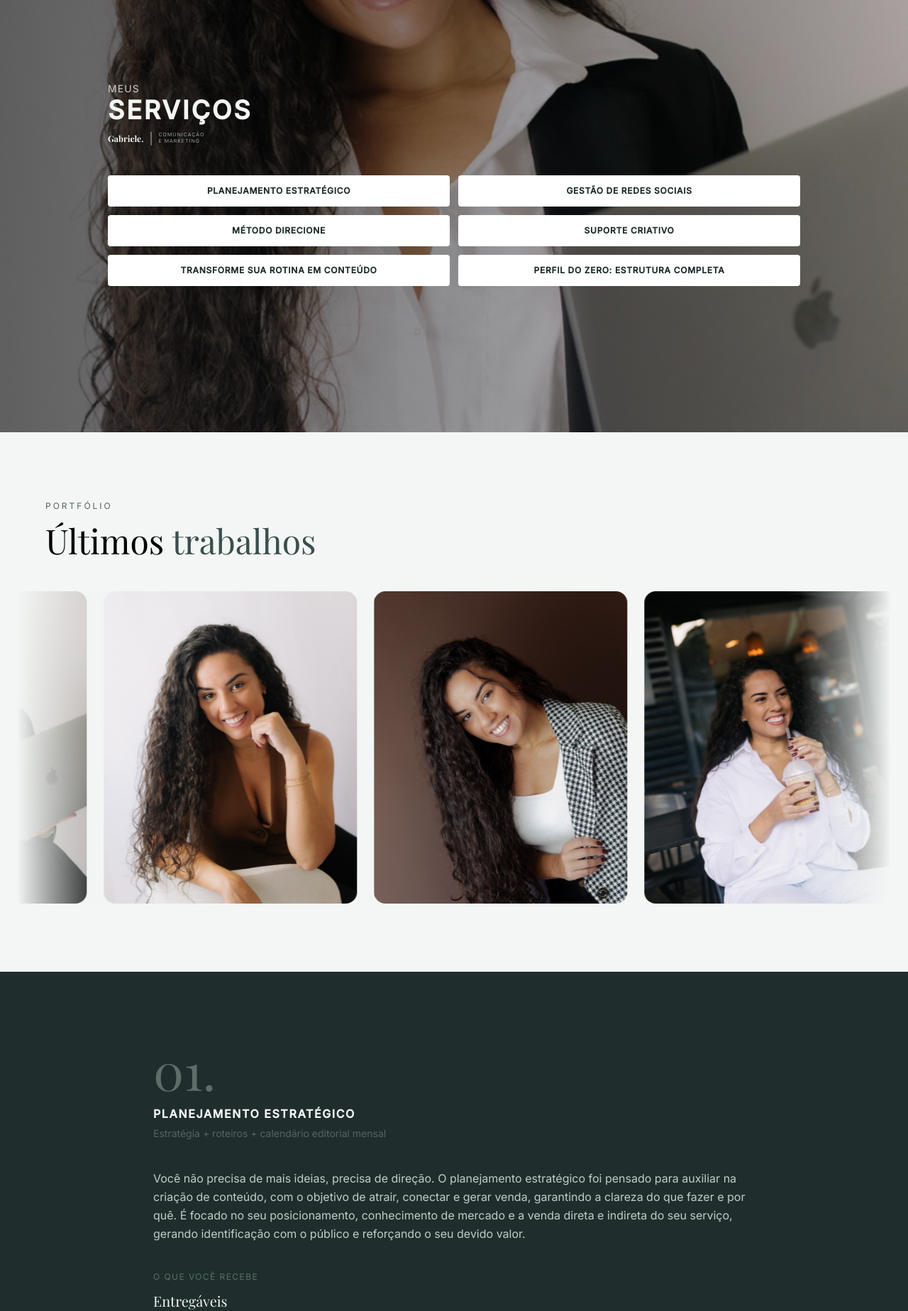
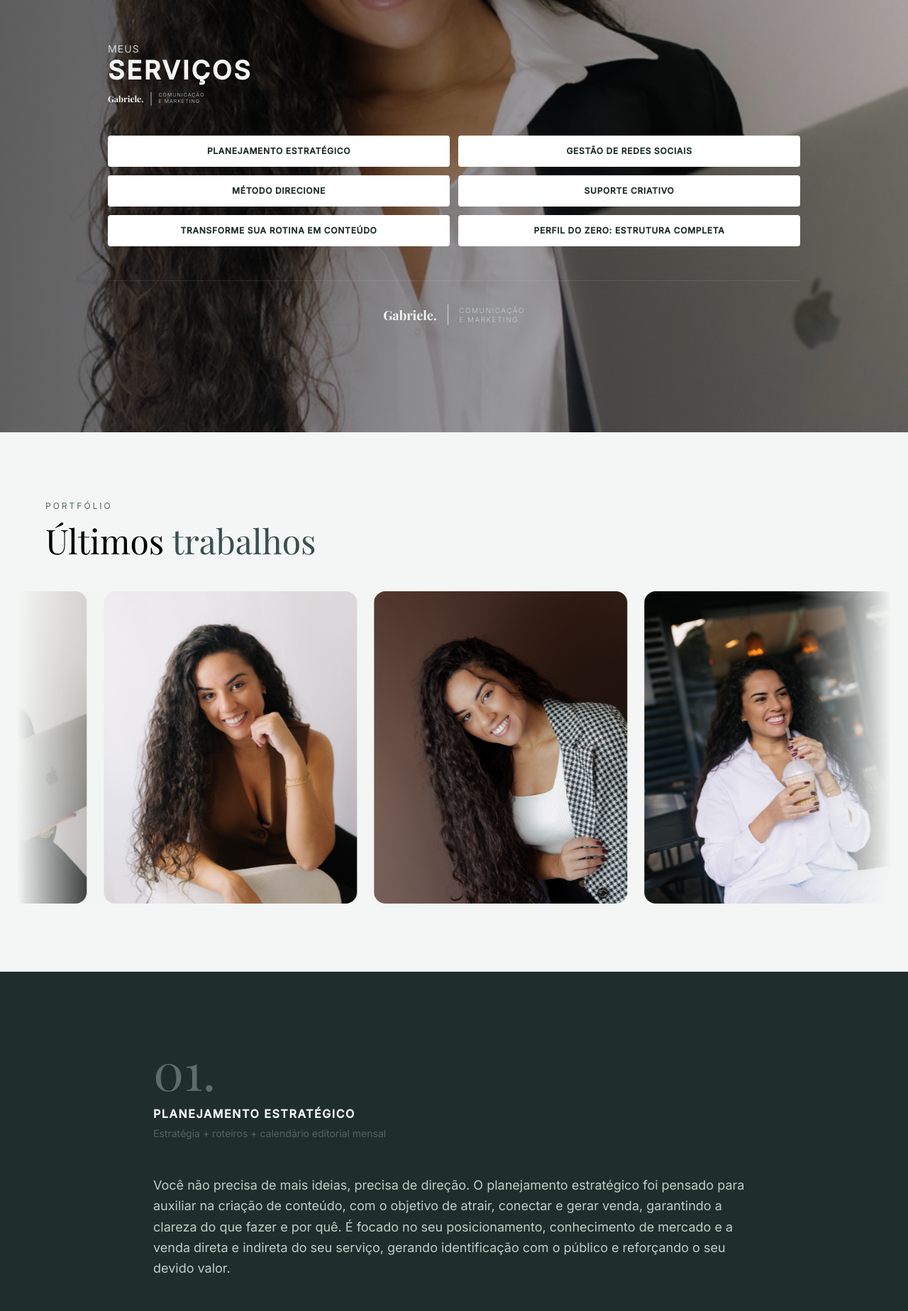
Before and after one commit to LeonardoKlaser/GabayCo, a Next.js app: page / in a window 1280 px wide. Shown: the part 891-2738 px from the top of the page at 71% size. Built offline with nearby package versions, Linux system fonts and the light colour scheme.

Commit message:
feat: improve brand logo and service 01 design
- BrandLogo: add dark variant for light backgrounds, increase sizes
- ServicesGrid: add centered logo at bottom
- ServiceCarousel: use bigger logo with dark variant for cream theme
- ServiceTextFree: redesign with left border accent, bigger titles

```diff
--- a/src/components/BrandLogo.tsx
+++ b/src/components/BrandLogo.tsx
@@ -1,46 +1,61 @@
 interface BrandLogoProps {
   size?: "sm" | "md" | "lg";
+  variant?: "light" | "dark";
 }
 
 const sizes = {
   sm: {
-    name: "text-xs",
-    pipe: "text-base",
-    lines: "text-[7px]",
+    name: "text-sm",
+    pipe: "text-lg",
+    lines: "text-[8px]",
     gap: "gap-2",
   },
   md: {
-    name: "text-base",
-    pipe: "text-xl",
-    lines: "text-[9px]",
+    name: "text-lg",
+    pipe: "text-2xl",
+    lines: "text-[10px]",
     gap: "gap-3",
   },
   lg: {
     name: "text-2xl",
-    pipe: "text-2xl",
-    lines: "text-[11px]",
+    pipe: "text-3xl",
+    lines: "text-[12px]",
     gap: "gap-3",
   },
 };
 
-export default function BrandLogo({ size = "sm" }: BrandLogoProps) {
+const variants = {
+  light: {
+    name: "text-brand-ice-white",
+    pipe: "text-brand-blue-gray",
+    lines: "text-brand-blue-gray",
+  },
+  dark: {
+    name: "text-brand-dark-navy",
+    pipe: "text-brand-medium-navy",
+    lines: "text-brand-medium-navy",
+  },
+};
+
+export default function BrandLogo({ size = "sm", variant = "light" }: BrandLogoProps) {
   const s = sizes[size];
+  const v = variants[variant];
   return (
     <div className={`flex items-center justify-center ${s.gap}`}>
-      <span className={`font-heading font-bold ${s.name} text-brand-ice-white`}>
+      <span className={`font-heading font-bold ${s.name} ${v.name}`}>
         Gabriele.
       </span>
-      <span className={`font-body font-light ${s.pipe} text-brand-blue-gray`}>
+      <span className={`font-body font-light ${s.pipe} ${v.pipe}`}>
         |
       </span>
       <div className="flex flex-col leading-tight">
         <span
-          className={`font-body font-light ${s.lines} uppercase tracking-[0.15em] text-brand-blue-gray`}
+          className={`font-body font-light ${s.lines} uppercase tracking-[0.15em] ${v.lines}`}
         >
           Comunicação
         </span>
         <span
-          className={`font-body font-light ${s.lines} uppercase tracking-[0.15em] text-brand-blue-gray`}
+          className={`font-body font-light ${s.lines} uppercase tracking-[0.15em] ${v.lines}`}
         >
           e Marketing
         </span>
--- a/src/components/ServiceCarousel.tsx
+++ b/src/components/ServiceCarousel.tsx
@@ -229,13 +229,13 @@ export default function ServiceCarousel({ service }: ServiceCarouselProps) {
 
         {/* Brand Logo */}
         <motion.div
-          className="pt-8 mt-8 border-t border-current/10 opacity-60"
+          className="pt-8 mt-8 border-t border-current/10"
           initial={{ opacity: 0 }}
           whileInView={{ opacity: 1 }}
           viewport={{ once: true }}
           transition={{ delay: 0.6, duration: 0.5 }}
         >
-          <BrandLogo size="sm" />
+          <BrandLogo size="md" variant={service.theme === "cream" ? "dark" : "light"} />
         </motion.div>
       </div>
     </section>
--- a/src/components/ServiceTextFree.tsx
+++ b/src/components/ServiceTextFree.tsx
@@ -30,7 +30,7 @@ const fadeUp = {
 
 const stagger = {
   hidden: {},
-  visible: { transition: { staggerChildren: 0.12 } },
+  visible: { transition: { staggerChildren: 0.15 } },
 };
 
 export default function ServiceTextFree({ service }: ServiceTextFreeProps) {
@@ -56,7 +56,7 @@ export default function ServiceTextFree({ service }: ServiceTextFreeProps) {
       <div className="max-w-4xl mx-auto px-6 py-20 md:py-28">
         {/* Header */}
         <motion.div
-          className="mb-10"
+          className="mb-12"
           initial="hidden"
           whileInView="visible"
           viewport={{ once: true, margin: "-80px" }}
@@ -83,22 +83,25 @@ export default function ServiceTextFree({ service }: ServiceTextFreeProps) {
           viewport={{ once: true, margin: "-60px" }}
           variants={stagger}
         >
-          {/* Destaque */}
+          {/* Destaque — texto corrido sem borda */}
           {destaceCard && (
-            <motion.div variants={fadeUp} className="mb-10">
-              <p className="font-body text-sm md:text-base leading-relaxed text-brand-blue-gray">
+            <motion.div variants={fadeUp} className="mb-12">
+              <p className="font-body text-base md:text-lg leading-relaxed text-brand-blue-gray">
                 {destaceCard.text}
               </p>
             </motion.div>
           )}
 
-          {/* O que você recebe */}
+          {/* O que você recebe — borda lateral */}
           {recebeCard && (
-            <motion.div variants={fadeUp} className="mb-10">
-              <p className="font-body text-[10px] md:text-xs uppercase tracking-[0.12em] text-brand-light-blue/60 mb-3">
+            <motion.div
+              variants={fadeUp}
+              className="mb-10 border-l-[3px] border-brand-light-blue pl-5 md:pl-6"
+            >
+              <p className="font-body text-[10px] md:text-xs uppercase tracking-[0.14em] text-brand-light-blue mb-2">
                 {recebeCard.tag}
               </p>
-              <h3 className="font-heading text-lg md:text-xl text-brand-ice-white mb-3">
+              <h3 className="font-heading text-xl md:text-2xl font-bold text-brand-ice-white mb-3">
                 {recebeCard.title}
               </h3>
               <p className="font-body text-sm md:text-base leading-relaxed text-brand-blue-gray">
@@ -107,13 +110,16 @@ export default function ServiceTextFree({ service }: ServiceTextFreeProps) {
             </motion.div>
           )}
 
-          {/* Como funciona */}
+          {/* Como funciona — borda lateral */}
           {funcionaCard && (
-            <motion.div variants={fadeUp} className="mb-10">
-              <p className="font-body text-[10px] md:text-xs uppercase tracking-[0.12em] text-brand-light-blue/60 mb-3">
+            <motion.div
+              variants={fadeUp}
+              className="mb-10 border-l-[3px] border-brand-light-blue pl-5 md:pl-6"
+            >
+              <p className="font-body text-[10px] md:text-xs uppercase tracking-[0.14em] text-brand-light-blue mb-2">
                 {funcionaCard.tag}
               </p>
-              <h3 className="font-heading text-lg md:text-xl text-brand-ice-white mb-3">
+              <h3 className="font-heading text-xl md:text-2xl font-bold text-brand-ice-white mb-3">
                 {funcionaCard.title}
               </h3>
               <p className="font-body text-sm md:text-base leading-relaxed text-brand-blue-gray">
@@ -122,13 +128,16 @@ export default function ServiceTextFree({ service }: ServiceTextFreeProps) {
             </motion.div>
           )}
 
-          {/* Resultado */}
+          {/* Resultado — borda lateral */}
           {resultadoCard && (
-            <motion.div variants={fadeUp} className="mb-10">
-              <p className="font-body text-[10px] md:text-xs uppercase tracking-[0.12em] text-brand-light-blue/60 mb-3">
+            <motion.div
+              variants={fadeUp}
+              className="mb-12 border-l-[3px] border-brand-light-blue pl-5 md:pl-6"
+            >
+              <p className="font-body text-[10px] md:text-xs uppercase tracking-[0.14em] text-brand-light-blue mb-2">
                 {resultadoCard.tag}
               </p>
-              <h3 className="font-heading text-lg md:text-xl text-brand-ice-white mb-3">
+              <h3 className="font-heading text-xl md:text-2xl font-bold text-brand-ice-white mb-3">
                 {resultadoCard.title}
               </h3>
               <p className="font-body text-sm md:text-base leading-relaxed text-brand-blue-gray">
@@ -161,7 +170,7 @@ export default function ServiceTextFree({ service }: ServiceTextFreeProps) {
           viewport={{ once: true }}
           transition={{ delay: 0.5, duration: 0.5 }}
         >
-          <BrandLogo size="sm" />
+          <BrandLogo size="md" />
         </motion.div>
       </div>
     </section>
--- a/src/components/ServicesGrid.tsx
+++ b/src/components/ServicesGrid.tsx
@@ -4,6 +4,7 @@ import Image from "next/image";
 import { motion, useScroll, useTransform } from "framer-motion";
 import { useRef } from "react";
 import { SERVICES_GRID } from "@/lib/constants";
+import BrandLogo from "./BrandLogo";
 
 const stagger = {
   hidden: {},
@@ -131,6 +132,17 @@ export default function ServicesGrid() {
             </motion.button>
           ))}
         </motion.div>
+
+        {/* Brand Logo centered at bottom */}
+        <motion.div
+          className="mt-12 pt-8 border-t border-white/10"
+          initial={{ opacity: 0 }}
+          whileInView={{ opacity: 1 }}
+          viewport={{ once: true }}
+          transition={{ delay: 0.5, duration: 0.5 }}
+        >
+          <BrandLogo size="md" />
+        </motion.div>
       </div>
     </section>
   );
```
